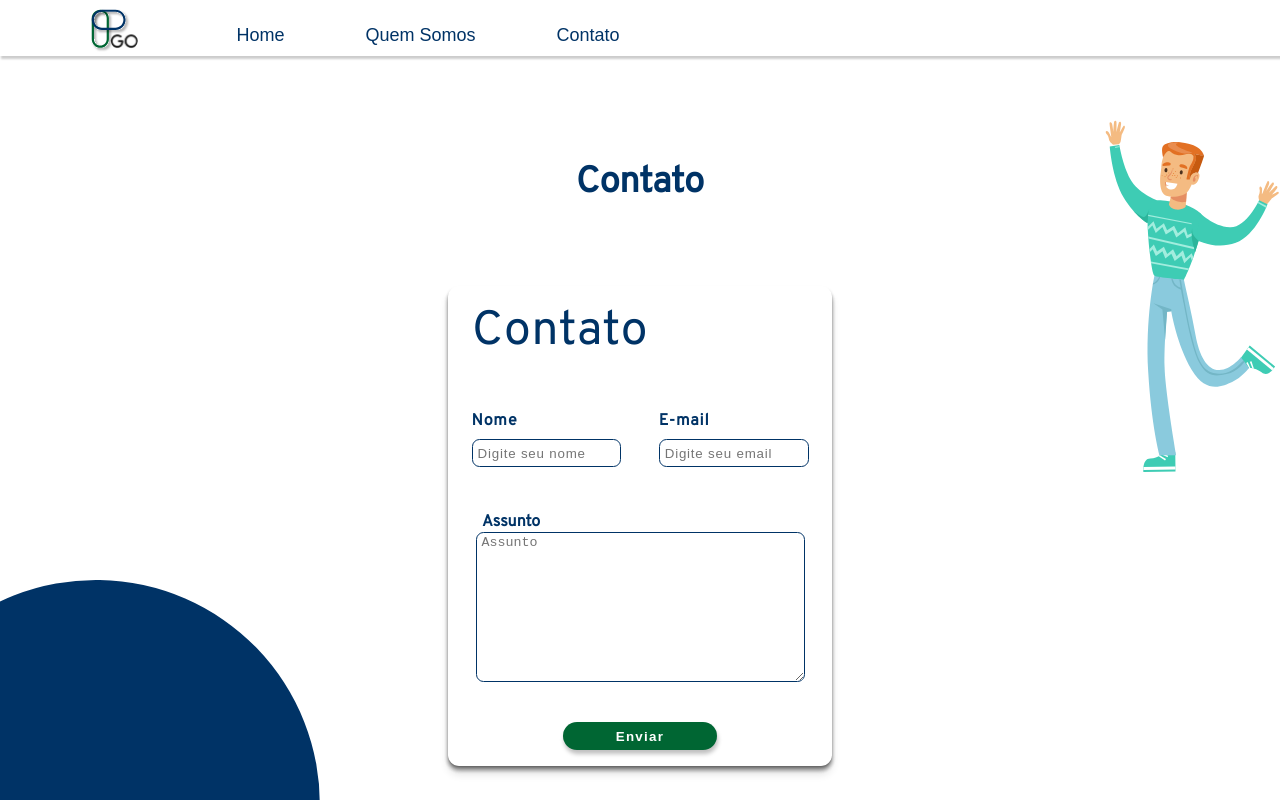
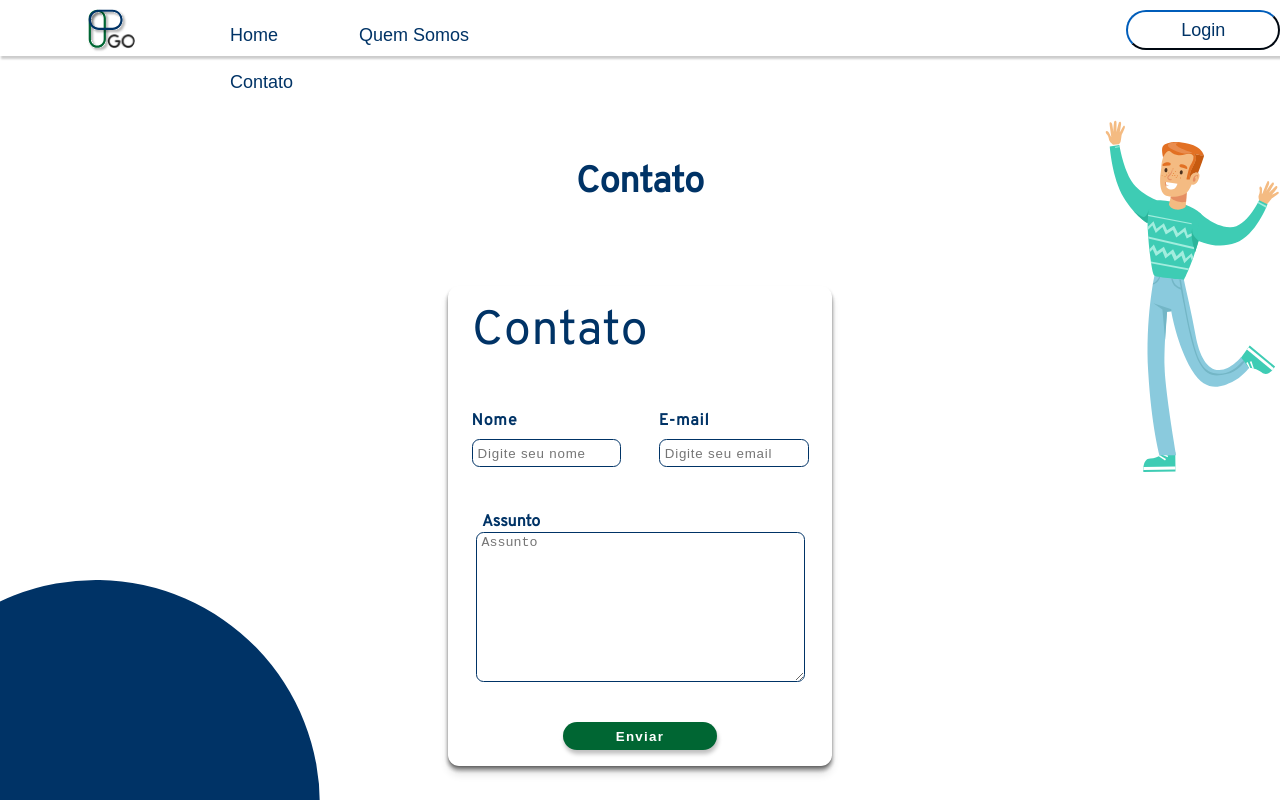
Before and after one commit to fga-eps-mds/2023.2-PrintGo-FrontEnd, a React (Create React App) app: page /contato in a window 1280 px wide. Shown: the top 800 px of the page. Built offline with nearby package versions, Linux system fonts and the light colour scheme; no server answers.

Commit message:
:racehorse:(#180) link update and bug fix

```diff
--- a/src/components/navbar/Navbar.js
+++ b/src/components/navbar/Navbar.js
@@ -1,4 +1,5 @@
 import React from "react";
+import { Link } from "react-router-dom"; // Importe o Link
 import "../../style/components/navbar.css";
 import logo from "../../assets/logo 3.svg";
 
@@ -9,14 +10,13 @@ const Navbar = () => {
 
       <div className="button-navbar">
         <button className="home-navbar">
-          <a href="http://localhost:3000/">Home</a>
+          <Link to="/">Home</Link>
         </button>
         <button className="aboutUs-navbar">
-          <a href="http://localhost:3000/quemsomos">Quem Somos</a>
+          <Link to="/quemsomos">Quem Somos</Link>
         </button>
         <button className="contact-navbar">
-          {" "}
-          <a href="http://localhost:3000/contato">Contato</a>
+          <Link to="/contato">Contato</Link>
         </button>
       </div>
 
@@ -24,8 +24,8 @@ const Navbar = () => {
         <button className="users-navbar">
           Usuários
           <div className="dropdown-users-navbar">
-            <a href="http://localhost:3000/cadastro">Cadastro de usuário</a>
-            <a href="#">Edição de usuário</a>
+            <Link to="/cadastro">Cadastro de usuário</Link>
+            <Link to="#">Edição de usuário</Link>
           </div>
         </button>
       </div>
@@ -34,8 +34,8 @@ const Navbar = () => {
         <button className="printers-navbar">
           Impressoras
           <div className="dropdown-printers-navbar">
-            <a href="#">Cadastro de impressora</a>
-            <a href="#">Edição de impressora</a>
+            <Link to="#">Cadastro de impressora</Link>
+            <Link to="#">Edição de impressora</Link>
           </div>
         </button>
       </div>
--- a/src/components/navbar/NavbarContact.js
+++ /dev/null
@@ -1,25 +0,0 @@
-import React from "react";
-import "../../style/components/navbarContact.css";
-import logo from "../../assets/logo 3.svg";
-
-const NavbarContact = () => {
-  return (
-    <div className="container-navbar-contact">
-      <img alt="" src={logo}></img>
-
-      <div className="button-navbar-contact">
-        <button className="home-navbar-contact">
-          <a href="http://localhost:3000/">Home</a>
-        </button>
-        <button className="aboutUs-navbar-contact">
-          <a href="http://localhost:3000/quemsomos">Quem Somos</a>
-        </button>
-        <button className="contact-navbar-contact">
-          {" "}
-          <a href="http://localhost:3000/contato">Contato</a>
-        </button>
-      </div>
-    </div>
-  );
-};
-export default NavbarContact;
--- a/src/components/navbar/NavbarSimple.js
+++ b/src/components/navbar/NavbarSimple.js
@@ -1,29 +1,31 @@
 import React from "react";
+import { Link } from "react-router-dom"; // Importe o Link
 import "../../style/components/navbarSimple.css";
 import logo from "../../assets/logo 3.svg";
 
 const NavbarSimple = () => {
   return (
     <div className="container-navbar-simple">
-      <img alt="" src={logo}></img>
+      <img alt="" src={logo} />
 
       <div className="button-navbar-simple">
         <button className="home-navbar-simple">
-          <a href="http://localhost:3000/">Home</a>
+          <Link to="/">Home</Link> {/* Use o Link para navegar para a rota */}
         </button>
         <button className="aboutUs-navbar-simple">
-          <a href="http://localhost:3000/quemsomos">Quem Somos</a>
+          <Link to="/quemsomos">Quem Somos</Link>
         </button>
         <button className="contact-navbar-simple">
-          {" "}
-          <a href="http://localhost:3000/contato">Contato</a>
+          <Link to="/contato">Contato</Link>
         </button>
       </div>
 
       <div className="button-login-navbar-simple">
-        <button className="login-navbar-simple">
-          <a href="http://localhost:3000/login">Login</a>
-        </button>
+        <Link to="/login">
+          <button className="login-navbar-simple">
+            Login
+          </button>
+        </Link>
       </div>
     </div>
   );
--- a/src/pages/Contact.js
+++ b/src/pages/Contact.js
@@ -3,7 +3,7 @@ import "../style/pages/contact.css";
 import Imagem_Homen from "../assets/imagem-homen-ruivo.svg";
 import Input from "../components/Input";
 import emailjs from "@emailjs/browser";
-import NavbarContact from "../components/navbar/NavbarContact";
+import NavbarSimple from "../components/navbar/NavbarSimple";
 
 export default function Contact() {
   const [nome, setNome] = useState("");
@@ -44,7 +44,7 @@ export default function Contact() {
 
   return (
     <>
-      <NavbarContact />
+      <NavbarSimple />
       <div className="Main-page-contact">
         <h1>Contato</h1>
         <div className="Contact-principal">
--- a/src/style/components/navbarContact.css
+++ /dev/null
@@ -1,32 +0,0 @@
-.container-navbar-contact {
-  width: 100%;
-  background-color: #ffff;
-  height: 7vh;
-  box-shadow: 2px 2px 2px 1px rgba(0, 0, 0, 0.2);
-  margin-bottom: 5rem;
-  display: flex;
-}
-
-.container-navbar-contact img {
-  width: 18vw;
-  height: 7vh;
-}
-
-.button-navbar-contact button {
-  background-color: #ffff;
-  color: #003366;
-  border: none;
-  font-size: 18px;
-  padding-right: 75px;
-  cursor: pointer;
-  margin-top: 1.5rem;
-}
-.button-navbar-contact a {
-  text-decoration: none;
-  color: #003366;
-}
-.button-navbar-contact:hover {
-  background-color: #ffff;
-  color: #006633;
-  cursor: pointer;
-}
--- a/src/style/components/navbarSimple.css
+++ b/src/style/components/navbarSimple.css
@@ -47,6 +47,7 @@
 .button-login-navbar-simple a {
   text-decoration: none;
   color: #003366;
+
 }
 
 .login-navbar-simple a {
@@ -54,6 +55,6 @@
   color: #003366;
 }
 .button-login-navbar-simple :hover {
-  background-color: #003366;
-  color: #ffff;
+  color: #006633;
+  border-color: #006633;
 }
```
